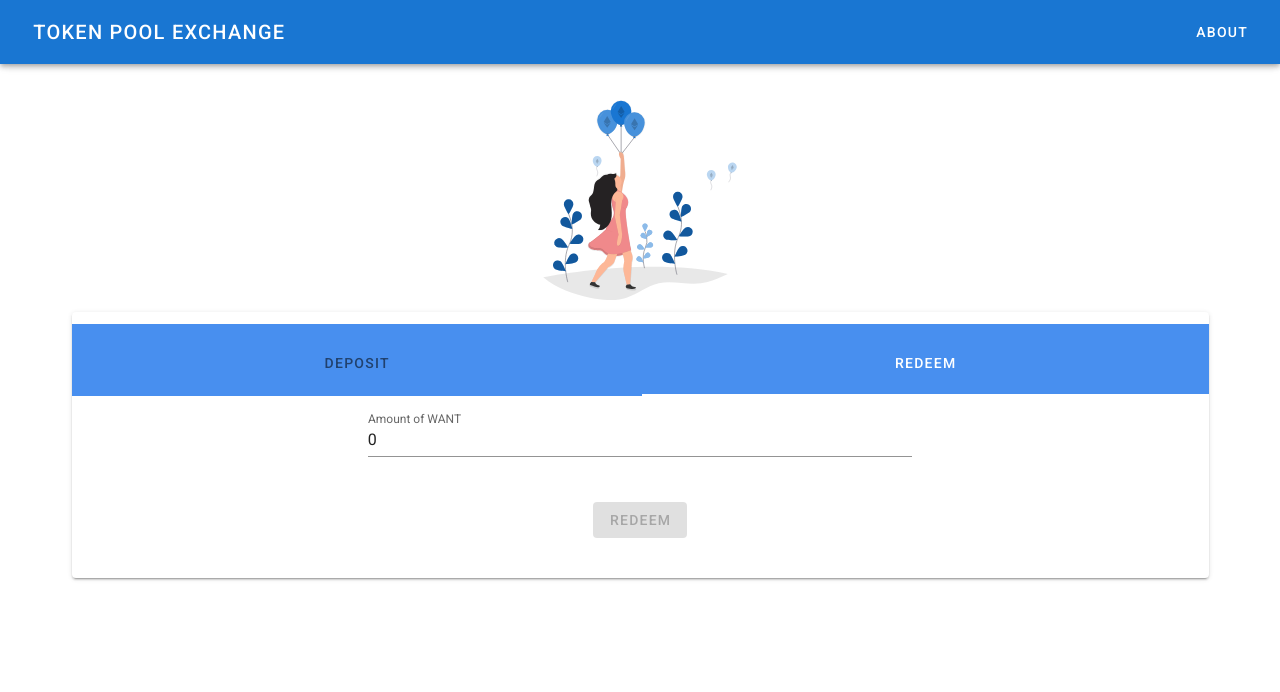
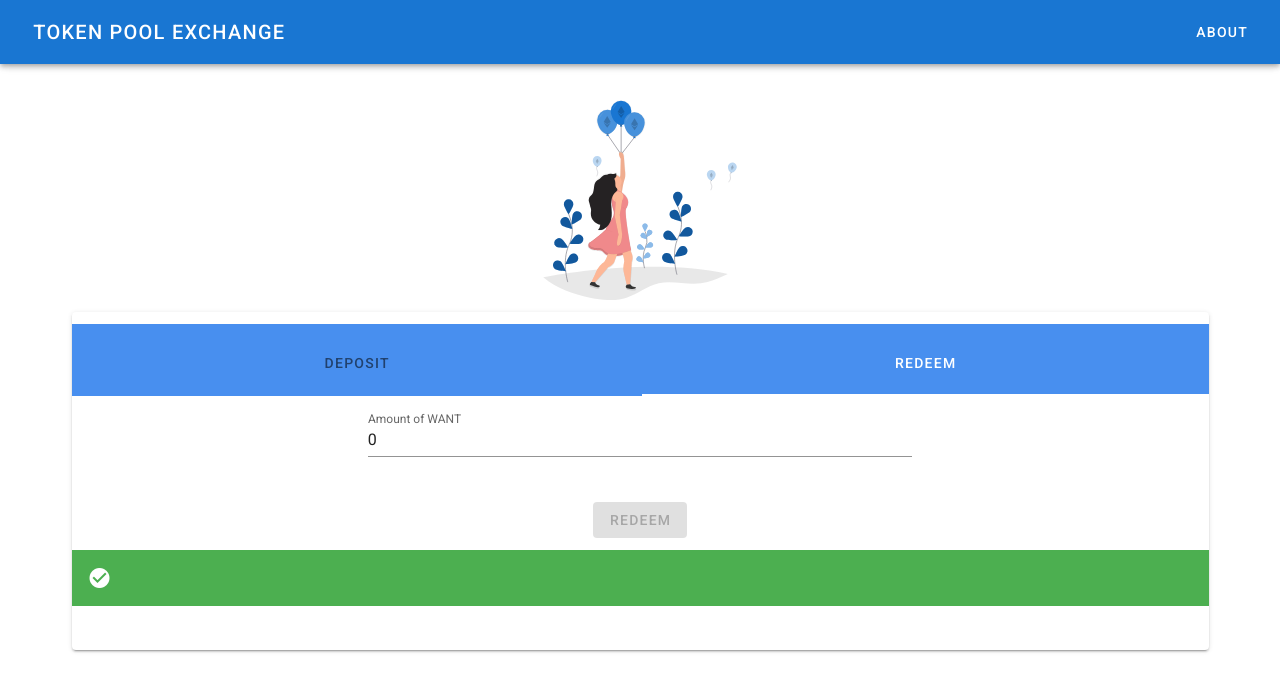
Before and after one commit to curvegrid/hackathon-WANT-nintendo-switch, a Vue app in the folder web/: page / in a window 1280 px wide. Both pictures are taken after a click on the tab "REDEEM". Shown: the top 692 px of the page. Built offline with nearby package versions, Linux system fonts and the light colour scheme; no server answers.

Commit message:
more alerts wiring

```diff
--- a/web/src/components/Redeem.vue
+++ b/web/src/components/Redeem.vue
@@ -33,14 +33,14 @@
       </v-form>
     </v-container>
     <v-alert
-      v-if="success"
+      v-if="success != ''"
       type="success"
       tile
     >
       {{ successMessage }}
     </v-alert>
     <v-alert
-      v-if="!success && success != null"
+      v-if="errorMessage != ''"
       type="error"
       tile
     >
@@ -54,17 +54,16 @@ export default {
   props: {
     successMessage: {
       type: String,
-      default: 'Congrats you earned 1 MANA',
+      required: true,
     },
     errorMessage: {
       type: String,
-      default: 'Oops, Something went wrong',
+      required: true,
     },
   },
   data() {
     return {
       amount: 0,
-      result: null,
     };
   },
   computed: {
@@ -77,7 +76,6 @@ export default {
       if (this.fieldsCompleted) {
         bus.$emit('redeem', this.amount);
         this.amount = 0;
-        this.success = true;
       }
     },
   },
--- a/web/src/views/Home.vue
+++ b/web/src/views/Home.vue
@@ -50,7 +50,10 @@
                 <v-card
                   flat
                 >
-                  <redeem />
+                  <redeem
+                    :success-message="redeemStatus.successMessage"
+                    :error-message="redeemStatus.errorMessage"
+                  />
                 </v-card>
               </v-tab-item>
             </v-tabs-items>
@@ -76,6 +79,11 @@ export default {
     tab: 0,
     tokenName: '',
     tokenSupply: 0,
+
+    redeemStatus: {
+      successMessage: '',
+      errorMessage: '',
+    },
     contract: 'want',
     address: 'want8',
     sender: '0xBaC1Cd4051c378bF900087CCc445d7e7d02ad745',
@@ -87,6 +95,7 @@ export default {
     console.log(this.tokenName);
 
     bus.$on('deposit', (address, amount) => this.deposit(address, amount));
+    bus.$on('redeem', (amount) => this.redeem(amount));
   },
   methods: {
     async getTokenSupply() {
@@ -99,9 +108,16 @@ export default {
     },
     async deposit(address, amount) {
       const args = [`${address}`, `${amount}`];
-      // TODO: need to make the sender the user's active metamast account
+      // TODO: need to make the sender the user's active metamask account
       await this.$root.$_cgutils.sendMethod(this.address, this.contract, 'deposit', this.sender, this.$root.$_web3,
         this.apiKey, args);
+    },
+    async redeem(amount) {
+      const args = [`${amount}`];
+      await this.$root.$_cgutils.sendMethod(this.address, this.contract, 'claim', this.sender, this.$root.$_web3,
+        this.apiKey, args);
+      // TODO make this meaningful
+      this.redeemStatus.successMessage = 'Congrats you earned 1 MANA!';
     },
   },
 };
```
